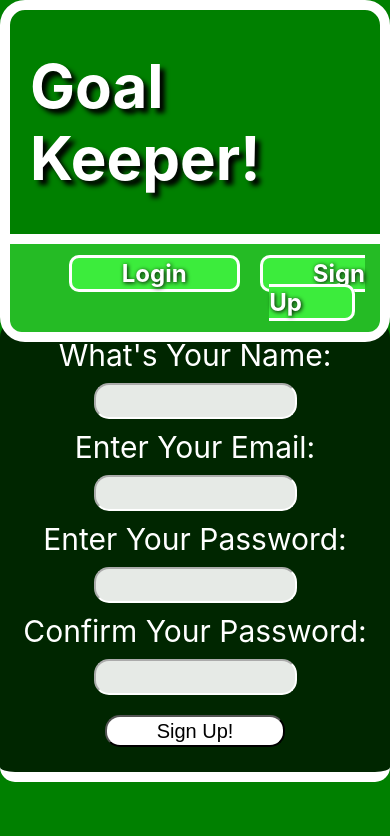
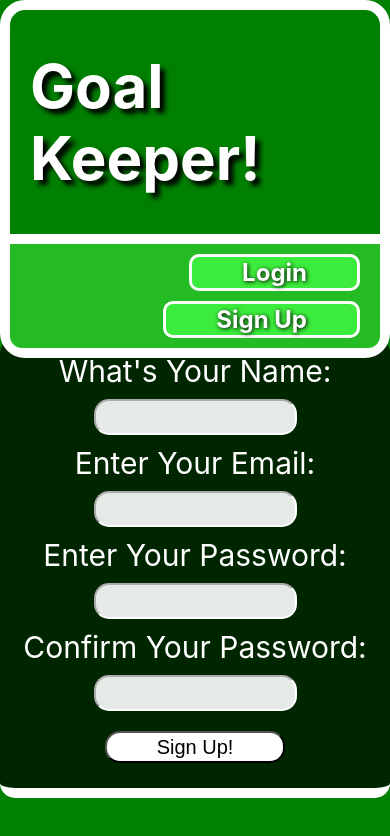
Before and after one commit to hakase-monoshiri/goal-tender-frontend, a React (Create React App) app: page /signup in a window 390 px wide. Shown: the top 836 px of the page. Built offline with nearby package versions, Linux system fonts and the light colour scheme; no server answers.

Commit message:
change navbar link to float (so it displays correctly on mobile

```diff
--- a/src/index.css
+++ b/src/index.css
@@ -39,13 +39,13 @@ code {
   border-style: solid none none;
   border-width: 10px;
   border-color: white;
-  text-align: right;
   font-size: 24px;
   font-weight: bold;
-  padding: 15px;
+  padding: 5px 10px;
   margin-bottom: auto;
   border-bottom-left-radius: 12px;
   border-bottom-right-radius: 12px;
+  overflow: auto;
 }
 
 .navbar a {
@@ -56,6 +56,7 @@ code {
   border-radius: 10px;
   color: white;
   text-decoration: none;
+  float: right;
 }
 .navbar a:link, a:visited {
   background-color: rgb(60, 236, 60);
@@ -226,7 +227,7 @@ code {
   border-width: 5px;
   border-color: white;
   border-radius: 10px;
-  background-color: green;
+  background-color: gree n;
 }
 
 .task-delete-button {
```
